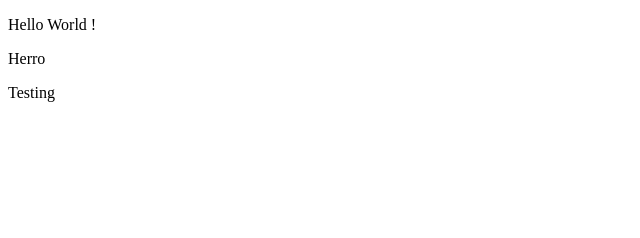
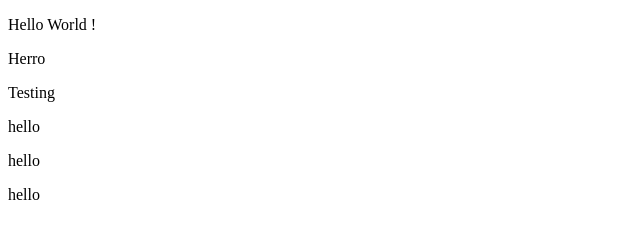
Before and after one commit to gernozarus/yea, a plain HTML site: page index.html in a window 1280 px wide. Shown: the whole page, without its empty margins (0-640 px from the left). Drawn offline with Linux system fonts and the light colour scheme.

Commit message:
added stuff

```diff
--- a/index.html
+++ b/index.html
@@ -11,6 +11,9 @@
         <p>Hello World !</p>
         <p>Herro</p>
         <p>Testing</p>
+        <P>hello</P>
+        <P>hello</P>
+        <P>hello</P>
     </div>
 </body>
 </html>
```
